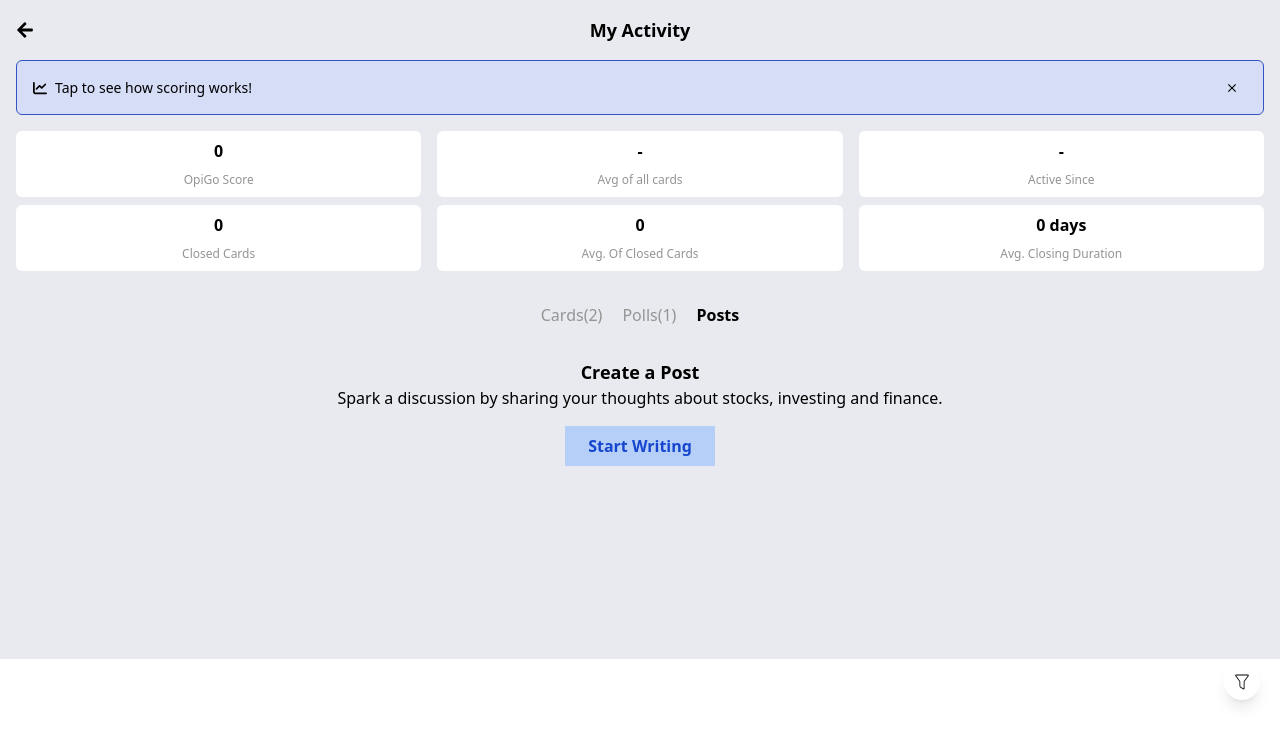
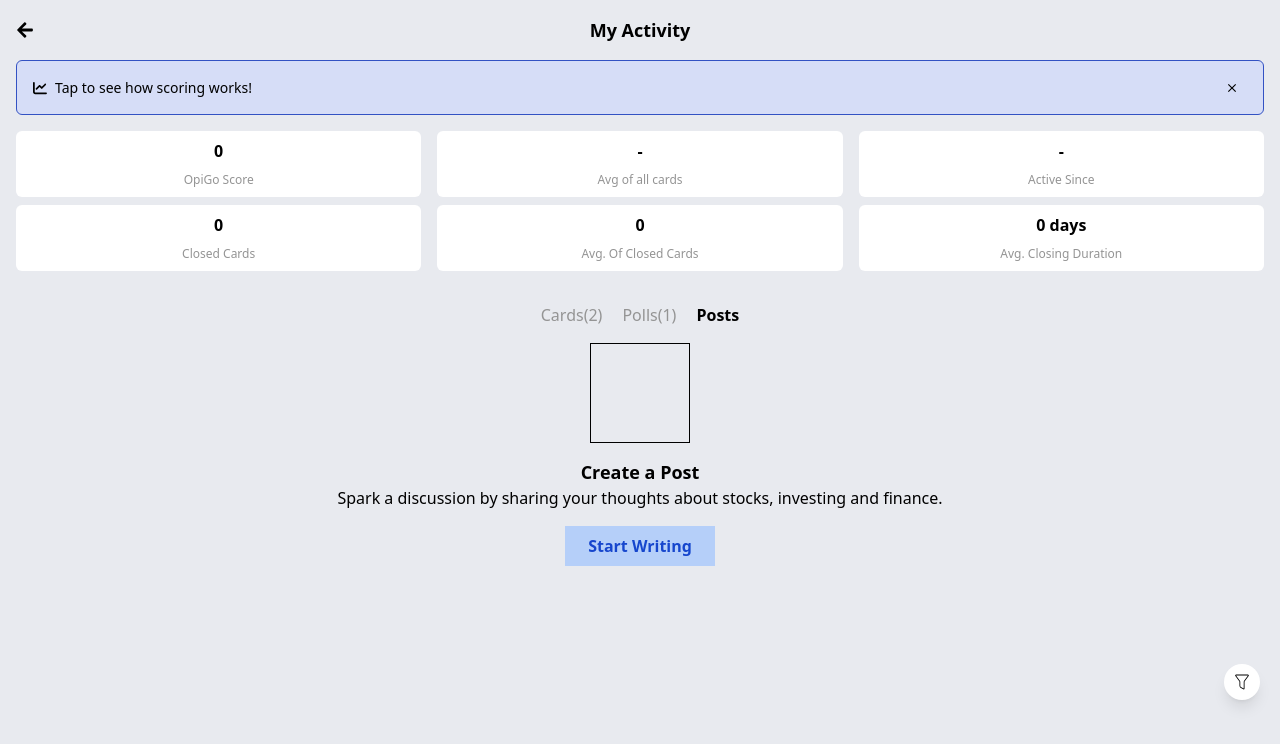
Before and after one commit to techeng322/CoinTicket, a Next.js app: page /myActivity in a window 1280 px wide. Both pictures are taken after a click on the element "Posts". Shown: the top 744 px of the page. Built offline with nearby package versions, Linux system fonts and the light colour scheme.

Commit message:
I add MyActivity page

```diff
--- a/components/MyActivity/MyActivity.tsx
+++ b/components/MyActivity/MyActivity.tsx
@@ -16,7 +16,7 @@ enum state {
 const MyActivity = () => {
   const [method, setMethod] = useState(state.CARDS)
   return (
-    <div className="w-full flex flex-col gap-y-4 p-4 bg-blue-light_100">
+    <div className="w-full flex flex-col gap-y-4 p-4 bg-blue-light_100 min-h-screen">
       <div className="flex justify-center relative items-center text-lg font-bold">
         <div className="absolute left-0">
           <FaArrowLeft />
--- a/components/MyActivity/Post.tsx
+++ b/components/MyActivity/Post.tsx
@@ -1,7 +1,7 @@
 const Post = () => {
     return (
         <div className="w-full h-[300px] text-center flex flex-col items-center">
-            <div className="border-black w-[150px] y-[150px]"></div>
+            <div className="border border-black w-[100px] h-[100px]"></div>
             <div className="mt-4">
                 <div className="text-[18px] font-bold">Create a Post</div>
                 <div className="text-center">
```
